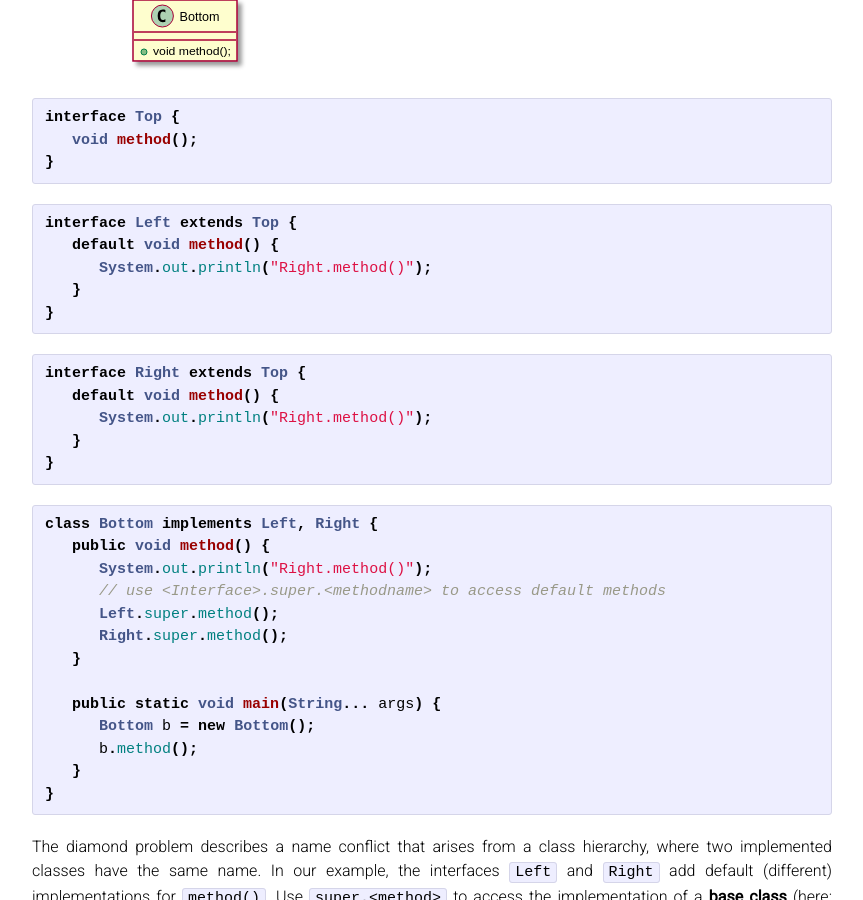
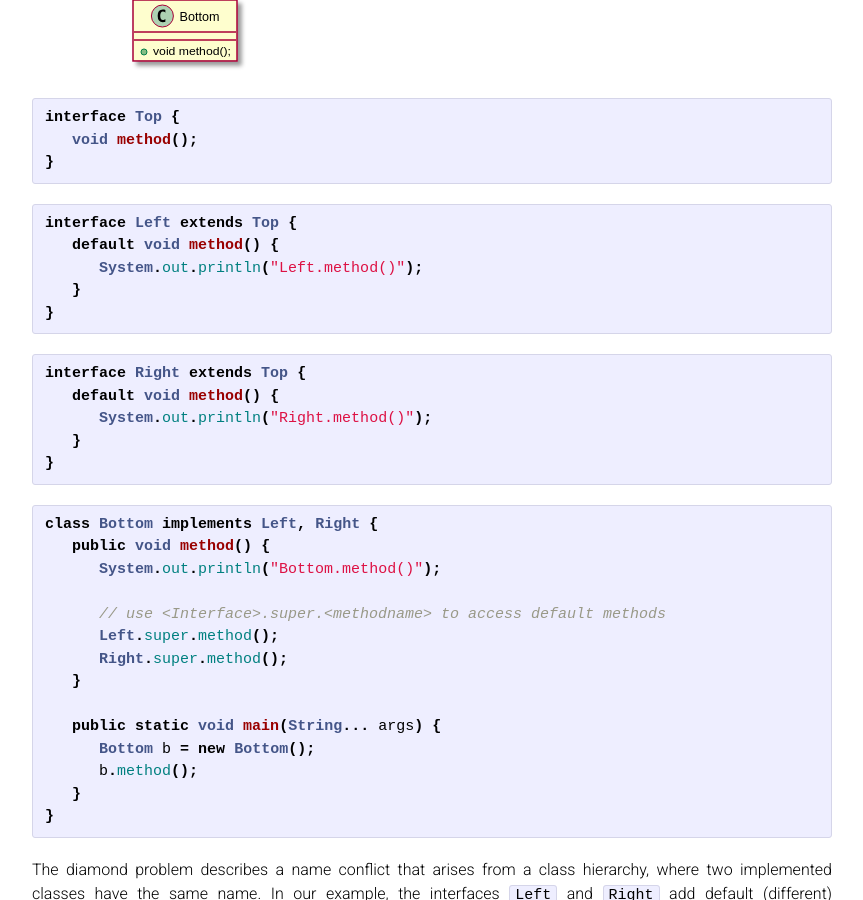
Before and after one commit to ohm-softa/ohm-softa.github.io, a Jekyll site: the page built from 03ln-inheritance.md, in a window 1280 px wide and 900 px high, scrolled down 8918 px. Shown: the whole window, without its empty margins (208-1071 px from the left). Built offline with Jekyll 4.4.1, drawn with Linux system fonts in a browser that asks for light colours; our own code applies the rules of GitHub Pages for plain Markdown files.

Commit message:
Fixed diamond example (#7)

````diff
--- a/03ln-inheritance.md
+++ b/03ln-inheritance.md
@@ -389,7 +389,7 @@ interface Top {
 ```java
 interface Left extends Top {
 	default void method() {
-		System.out.println("Right.method()");
+		System.out.println("Left.method()");
 	}
 }
 ```
@@ -403,7 +403,8 @@ interface Right extends Top {
 ```java
 class Bottom implements Left, Right {
 	public void method() {
-		System.out.println("Right.method()");
+		System.out.println("Bottom.method()");
+
 		// use <Interface>.super.<methodname> to access default methods
 		Left.super.method();
 		Right.super.method();
````
Also changed, not shown: 1 other file.
